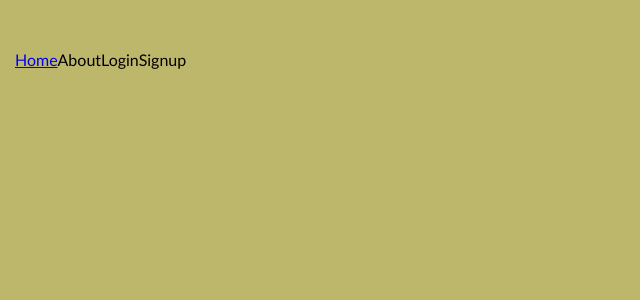
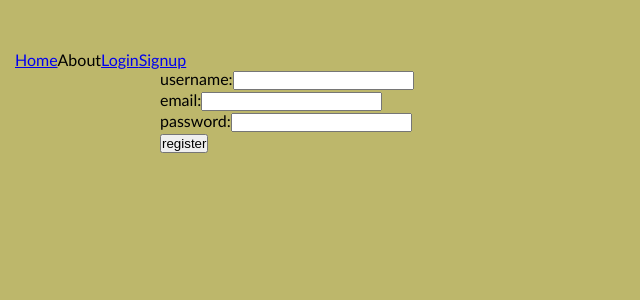
Before and after one commit to yjwangit/NationalParks, a React (Create React App) app in the folder app/: page /signup in a window 1280 px wide. Shown: the top 300 px of the page, without its empty margins (0-640 px from the left). Built offline with nearby package versions, Linux system fonts and the light colour scheme; no server answers.

Commit message:
add signup page

```diff
--- a/app/src/App.js
+++ b/app/src/App.js
@@ -4,10 +4,12 @@ import { Route, useHistory } from "react-router-dom";
 
 //import * as apiClient from "./apiClient";
 import Header from "./components/Header";
+import Login from "./components/Login";
 import Parkdetails from "./components/Parkdetails";
 import Results from "./components/Results";
 import Search from "./components/Search";
 import Selection from "./components/Selection";
+import Signup from "./components/Signup";
 const App = () => {
   let history = useHistory();
   const requestUrl = `http://localhost:4000/api/tasks/parks`;
@@ -63,6 +65,12 @@ const App = () => {
         <Route exact path="/parkDetails/:id">
           <Parkdetails requestUrl={requestUrl} />
         </Route>
+        <Route exact path="/login">
+          <Login />
+        </Route>
+        <Route exact path="/signup">
+          <Signup />
+        </Route>
       </main>
     </div>
   );
--- a/app/src/components/Header.js
+++ b/app/src/components/Header.js
@@ -4,8 +4,8 @@ const Header = () => {
     <div>
       <Link to="/">Home</Link>
       <span>About</span>
-      <span>Login</span>
-      <span>Signup</span>
+      <Link to="/login">Login</Link>
+      <Link to="/signup">Signup</Link>
     </div>
   );
 };
--- /dev/null
+++ b/app/src/components/Login.js
@@ -0,0 +1,18 @@
+function Login() {
+  return (
+    <div>
+      <form>
+        <p>
+          email:
+          <input type="text" name="email" />
+        </p>
+        <p>
+          password:
+          <input type="text" name="password" />
+        </p>
+        <button type="submit">login</button>
+      </form>
+    </div>
+  );
+}
+export default Login;
--- /dev/null
+++ b/app/src/components/Signup.js
@@ -0,0 +1,22 @@
+function Signup() {
+  return (
+    <div>
+      <form>
+        <p>
+          username:
+          <input type="text" name="username" />
+        </p>
+        <p>
+          email:
+          <input type="text" name="email" />
+        </p>
+        <p>
+          password:
+          <input type="text" name="password" />
+        </p>
+        <button type="submit">register</button>
+      </form>
+    </div>
+  );
+}
+export default Signup;
```
